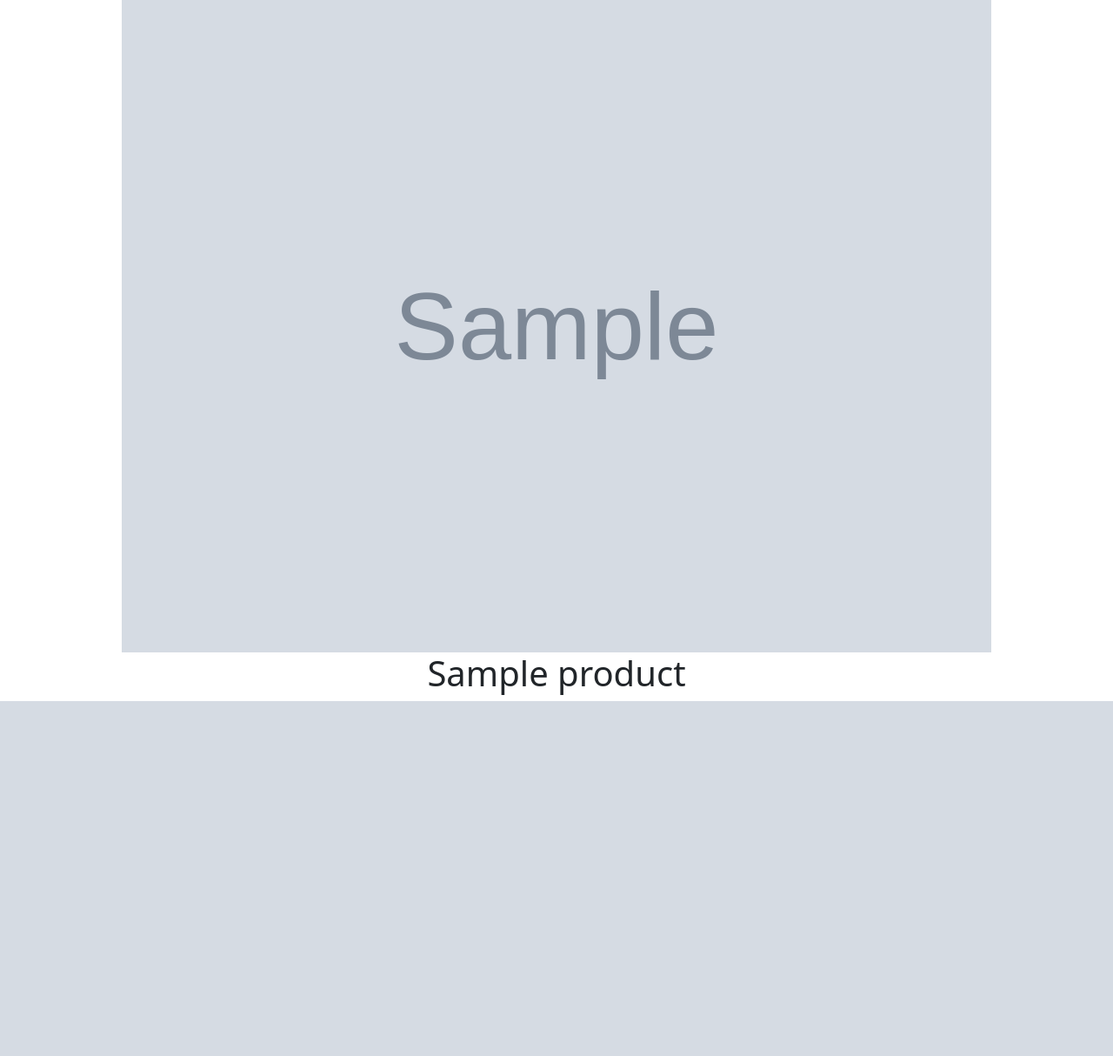
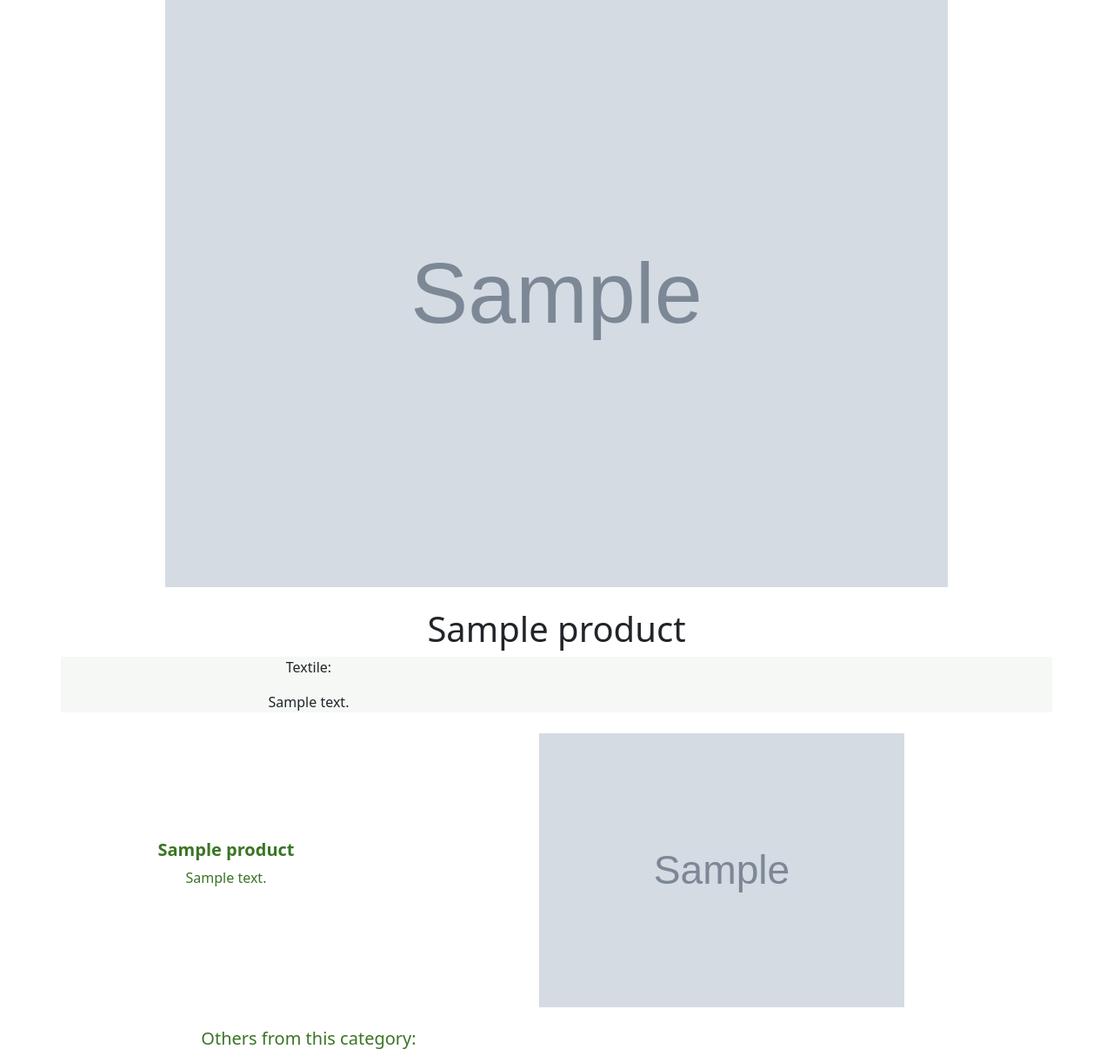
Before and after one commit to swiatekPiotr/mebramp, a Django app: page /product/1 in a window 1280 px wide. Shown: the part 56-1270 px from the top of the page at 87% size. Before the commit the page ends 862 px from the top, so only its background shows below. Run offline with Django 4.2, Linux system fonts and the light colour scheme; tables that the repository leaves empty hold one stand-in row (values such as "Sample post"); grey boxes marked "Sample" are stand-in pictures.

Commit message:
finished tamplate product

```diff
--- a/main/templates/main/product.html
+++ b/main/templates/main/product.html
@@ -1,13 +1,72 @@
 {% extends 'main/base.html' %}
 
-
-{% block title %} {{single_product.name}} {% endblock %}
+{% block title %} {{ single_product.name }} {% endblock %}
 
 {% block content %}
 <div class="container">
-    <div>
-        <img width=1000 src="{{ single_product.product_image1.url }}">
+  <div id="carouselExampleControls" class="carousel slide" data-bs-ride="carousel">
+    <div class="carousel-inner">
+      <div class="carousel-item active">
+        {% if single_product.category_id == 3 or single_product.category_id == 6 %}
+          <img width=530 src="{{ single_product.product_image1.url }}">
+        {% else %}
+          <img width=900 src="{{ single_product.product_image1.url }}">
+        {% endif %}
+      </div>
+      <div class="carousel-item">
+        {% if single_product.category_id == 3 or single_product.category_id == 6 %}
+          <img width=530 src="{{ single_product.product_image2.url }}">
+        {% else %}
+          <img width=900 src="{{ single_product.product_image2.url }}">
+        {% endif %}
+      </div>
     </div>
-    <h1> {{single_product.name}} </h1>
+    <button class="carousel-control-prev" type="button" data-bs-target="#carouselExampleControls" data-bs-slide="prev">
+    <span class="carousel-control-prev-icon" aria-hidden="true"></span>
+    <span class="visually-hidden">Previous</span>
+  </button>
+  <button class="carousel-control-next" type="button" data-bs-target="#carouselExampleControls" data-bs-slide="next">
+    <span class="carousel-control-next-icon" aria-hidden="true"></span>
+    <span class="visually-hidden">Next</span>
+  </button>
+  </div>
+  <br>
+  <h1> {{ single_product.name }} </h1>
+  <div class="row" style="background-color: rgba(58,117,37,0.05);">
+    <div class="col">
+      <p> Textile: </p>
+      {{ single_product.textile }}
+    </div>
+    <div class="col"></div>
+  </div>
+  <br>
+  <div class="row">
+    <div class="col-4 align-self-center" style="color: #3A7525;">
+      <h5 style="font-weight: bold;"> {{ single_product.name }} </h5>
+      <p> {{ single_product.description }} </p>
+    </div>
+    <div class="col-8">
+      {% if single_product.product_image3 %}
+        <img width=420 src="{{ single_product.product_image3.url }}">
+      {% else %}
+        <img width=420 src="{{ single_product.product_image1.url }}">
+      {% endif %}
+    </div>
+  </div>
+  <br>
+  <div class="row justify-content-start">
+    <div class="col-6" style="color: #3A7525; font-weight: bold;">
+      <h5> Others from this category: </h5>
+    </div>
+    <div class="swiper-slide swiper-slide-active">
+      {% for product in products %}
+        {% if product.category_id == single_product.category_id and product.id != single_product.id %}
+          <a title="view this product" href="{{ product.id }}">
+              <img height="180" src="{{ product.product_image1.url }}">
+          </a>
+        {% endif %}
+      {% endfor %}
+    </div>
+  </div>
 </div>
 {% endblock %}
--- a/main/views.py
+++ b/main/views.py
@@ -23,4 +23,5 @@ def category(request, id):
 
 def product(request, id):
     single_product = Products.objects.get(id=id)
-    return render(request, 'main/product.html', {'single_product': single_product})
+    products = Products.objects.all()
+    return render(request, 'main/product.html', {'single_product': single_product, 'products': products})
```
